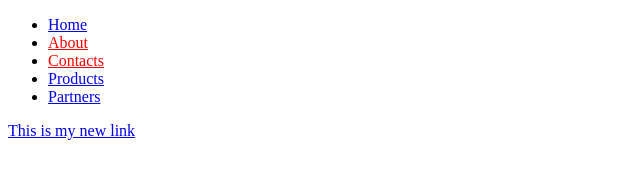
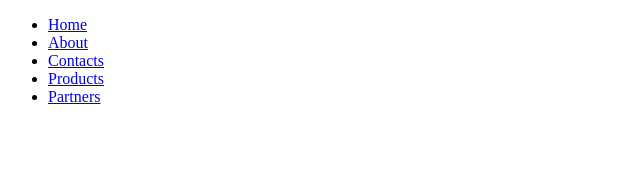
Before and after one commit to LiubomyrRomankiv/BionicLessons, a website built with webpack: page src/index.html in a window 1280 px wide. Shown: the whole page, without its empty margins (0-640 px from the left). Built offline with nearby package versions, Linux system fonts and the light colour scheme.

Commit message:
Lessson 4 HW
Lesson 4 Home Work created

```diff
--- a/src/index.html
+++ b/src/index.html
@@ -1,22 +1,12 @@
 <!DOCTYPE html>
 <html lang="en">
 <head>
-	<meta charset="UTF-8">
-	<title>Document</title>
+  <meta charset="UTF-8">
+  <title>Document</title>
 </head>
 <body>
+  <div id="wrapper"></div>
 
-	<div id="wrapper">
-		<ul class="menu">
-			<li><a href="#home">Home</a></li>
-			<li><a href="#about" class="active">About</a></li>
-			<li><a href="#contacts" class="active">Contacts</a></li>
-			<li><a href="#">Products</a></li>
-			<li><a href="#">Partners</a></li>
-		</ul>
-	</div>
-
-
-	<script src="./bundle.js"></script>
+  <script src="./bundle.js"></script>
 </body>
 </html>
--- a/src/index.js
+++ b/src/index.js
@@ -2,22 +2,11 @@
 
 import sayHello from './user.js';
 import menu from './menu.js';
+import menuItemsList from './menu.json';
 // import './style.css';
 
 sayHello();
 
+menu.createMenu('wrapper', menuItemsList);
+
 menu.drawActiveMenuItems();
-
-
-
-let newElement = document.createElement('a');
-
-// newElement.innerHTML = '<span>This is my new link</span>';
-newElement.text = 'This is my new link';
-newElement.setAttribute('href', '#');
-// newElement.getAttribute('href'); // -> '#'
-
-
-let parentElement = document.body;
-
-parentElement.appendChild(newElement);
--- a/src/menu.js
+++ b/src/menu.js
@@ -1,22 +1,42 @@
 'use strict';
 
 let drawActiveMenuItems = () => {
-	let activeMenuItems = document.querySelectorAll('.active');
+  let menuItems = document.querySelectorAll('.menu-item');
+  let hash = location.hash;
 
-	for (let i = 0; i < activeMenuItems.length; i++) {
-		activeMenuItems[i].style.color = 'red';
-	}
+  for (let i = 0; i < menuItems.length; i++) {
+    let href = menuItems[i].getAttribute('href');
+    if (href === hash){
+      menuItems[i].style.color = 'red';
+      break;
+    }
+  }
 };
 
+let createMenu = ( selectorId, itemsArray ) => {
+  let menuBlock = document.getElementById(selectorId);
+  let menu = document.createElement('ul');
+  menu.setAttribute('id','menu');
+  menu.setAttribute('class','menu');
+  for (let i = 0; i < itemsArray.length; i++){
+    let menuItem = createMenuItem(itemsArray[i], i);
+    menu.appendChild(menuItem);
+  }
+  menuBlock.appendChild(menu);
+};
 
-// let wrapper = document.getElementById('wrapper');
-// let menu = document.getElementsByClassName('menu');
-// let activeElement = document.querySelector('.active');
-// let activeElements = document.querySelectorAll('.active');
-// let result = activeElement.matches('.my-class');
-// let menu = document.getElementsByTagName('menu');
-// let menu = document.getElementsByName('menu');
+let createMenuItem = (item, itemId) => {
+  let menuItem = document.createElement('li');
+  let menuItemLink = document.createElement('a');
+  menuItemLink.setAttribute('id','menu-item'+itemId);
+  menuItemLink.setAttribute('class','menu-item menu-item'+itemId);
+  menuItemLink.setAttribute('href',item.link);
+  menuItemLink.innerHTML = item.text;
+  menuItem.appendChild(menuItemLink);
+  return menuItem;
+};
 
 export default {
-	drawActiveMenuItems
+  drawActiveMenuItems,
+  createMenu
 };
--- /dev/null
+++ b/src/menu.json
@@ -0,0 +1,22 @@
+[
+	{
+		"link": "#Home",
+		"text": "Home"
+	},
+	{
+		"link": "#About",
+		"text": "About"
+	},
+	{
+		"link": "#Contacts",
+		"text": "Contacts"
+	},
+	{
+		"link": "#Products",
+		"text": "Products"
+	},
+	{
+		"link": "#Partners",
+		"text": "Partners"
+	}
+]
```
Also changed, not shown: 1 other file.
